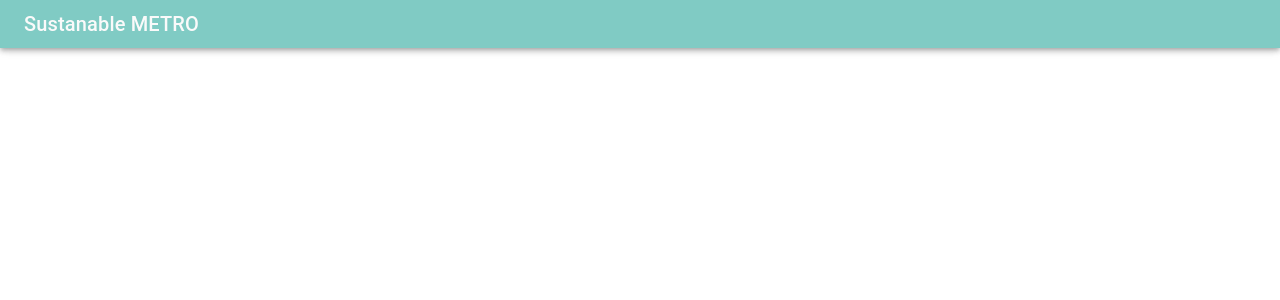
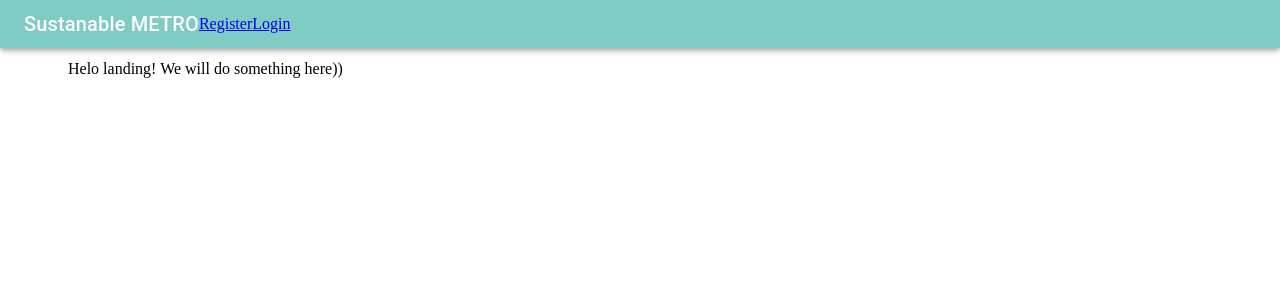
Before and after one commit to irina-baeva/no-food-waste-project, a React (Create React App) app in the folder client/: page / in a window 1280 px wide. Shown: the top 300 px of the page. Built offline with nearby package versions, Linux system fonts and the light colour scheme.

Commit message:
Implement register and login routes from ui

```diff
--- a/client/src/App.js
+++ b/client/src/App.js
@@ -4,7 +4,8 @@ import { BrowserRouter as Router, Route, Switch } from 'react-router-dom'
 import "./App.css";
 // import Landing from "./components/layout/Landing";
 import { MuiThemeProvider, createMuiTheme } from "@material-ui/core/styles";
-import Login from "./components/Auth/Login";
+import Login from "./components/authentification/Login";
+import Register from "./components/authentification/Register";
 import Navbar from "./components/layout/Navbar";
 import Landing from "./components/layout/Landing";
 
@@ -14,14 +15,27 @@ const palette = {
 };
 const themeName = "Monte Carlo Aqua Island Badger";
 let theme = createMuiTheme({ palette, themeName });
+
 function App() {
   return (
     <MuiThemeProvider theme={theme}>
-      <Fragment>
-        <Navbar />
-        {/* <Route exact path='/' component = {Landing} /> */}
-      </Fragment>
+
+    <Router>
+        <Fragment>
+          <Navbar />
+          <Route exact path='/' component={Landing} />
+          <section>
+            <Switch>
+              <Route exact path='/register' component={Register} />
+              <Route exact path='/login' component={Login} />
+            </Switch>
+          </section>
+
+        </Fragment>
+    </Router>
     </MuiThemeProvider>
+
+
   );
 }
 
--- a/client/src/components/Auth/Register.js
+++ b/client/src/components/authentification/Register.js
@@ -1,9 +1,10 @@
 import React from 'react'
 
-export const Register = () => {
+const Register = () => {
     return (
         <div>
             Register
         </div>
     )
 }
+export default Register;
--- a/client/src/components/layout/Landing.js
+++ b/client/src/components/layout/Landing.js
@@ -1,4 +1,4 @@
 import React from "react";
 export default function Landing() {
-  return <div>Helo landing! We will do something here))</div>;
+  return <div style={{margin: 60}}>Helo landing! We will do something here))</div>;
 }
--- a/client/src/components/layout/Navbar.js
+++ b/client/src/components/layout/Navbar.js
@@ -1,5 +1,6 @@
 import React from "react";
-import { AppBar, Toolbar, Typography } from "@material-ui/core";
+import { AppBar, Toolbar, Typography, Button } from "@material-ui/core";
+import {Link} from 'react-router-dom'
 const Navbar = () => {
   return (
     <AppBar>
@@ -7,6 +8,12 @@ const Navbar = () => {
       <Typography variant="h6" color="inherit">
         Sustanable METRO
       </Typography>
+      <Link to="/register">
+        Register
+      </Link>
+      <Link to="/login">
+        Login
+      </Link>
     </Toolbar>
   </AppBar>
   )
```
Also changed, not shown: client/src/components/authentification/Login.js (renamed from client/src/components/Auth/Login.js).
